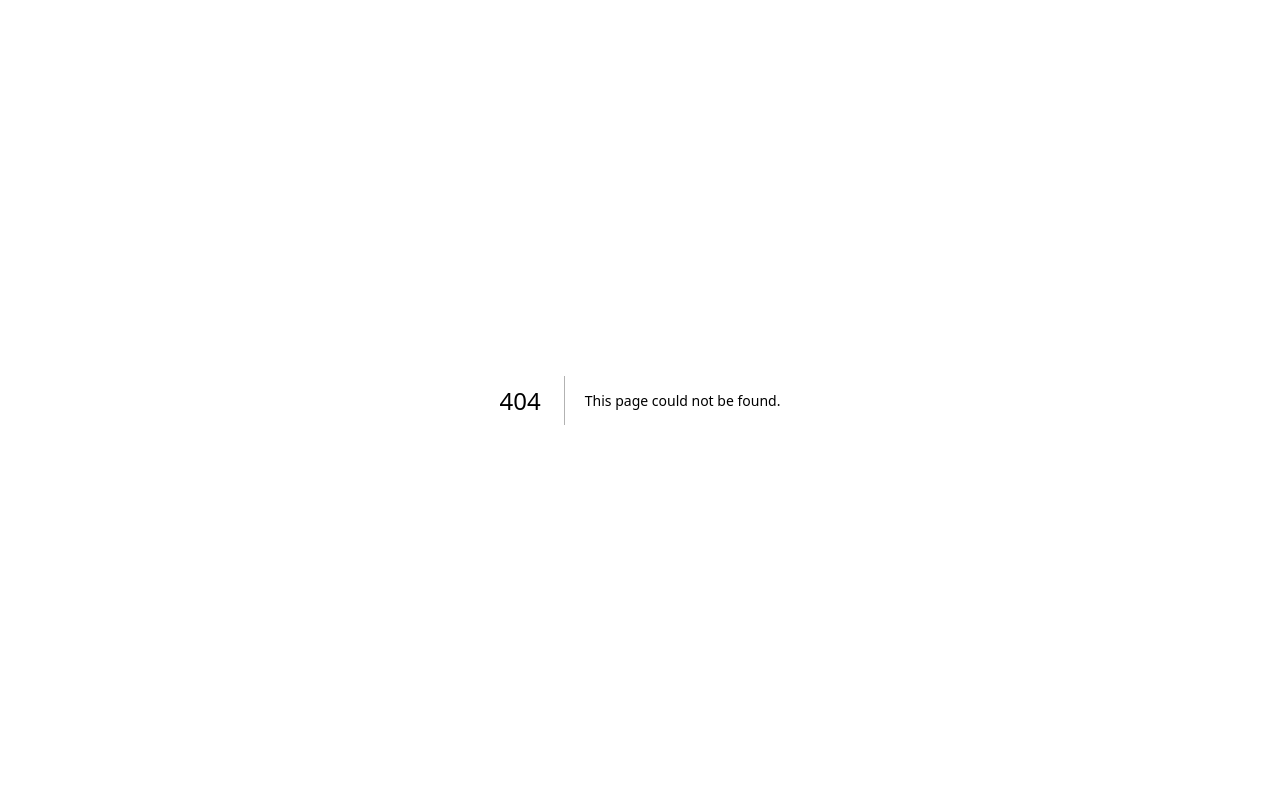
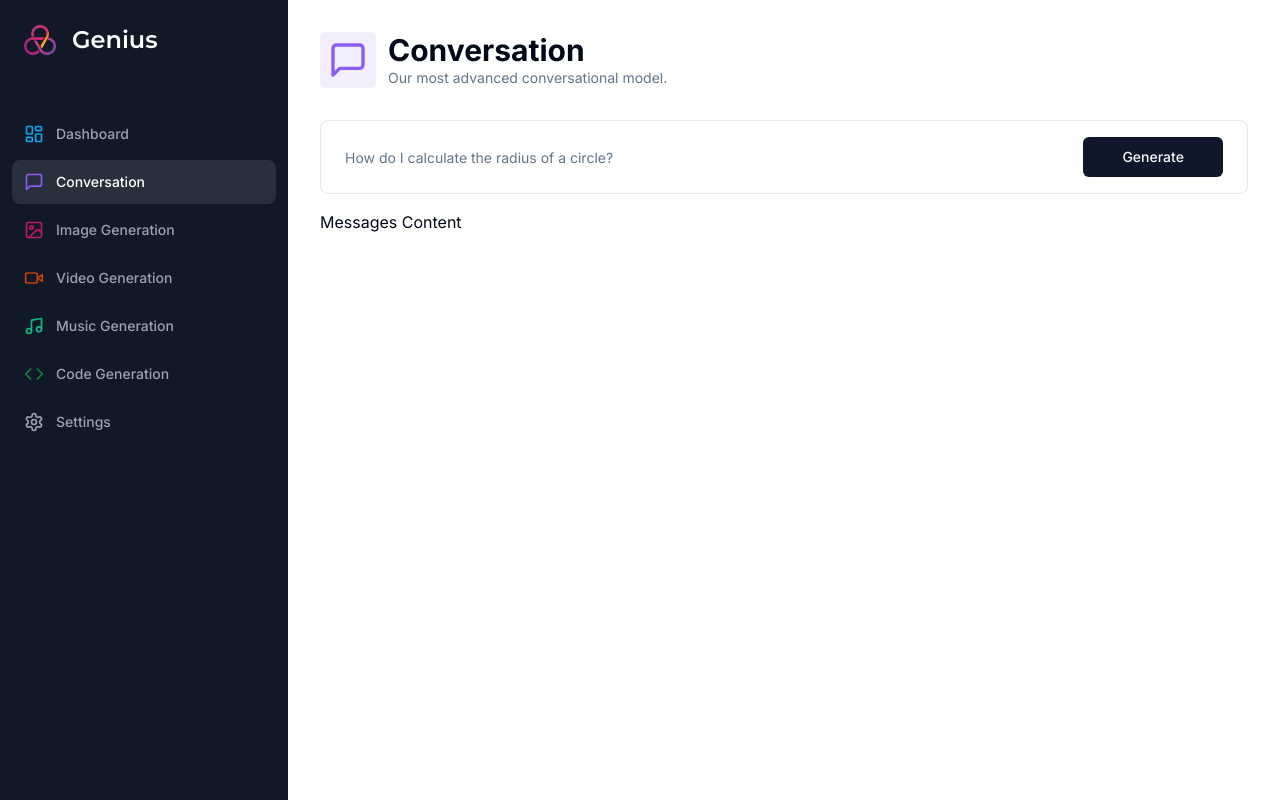
Before and after one commit to Faizan141-coder/ai-saas-platform, a Next.js app: page /conversation in a window 1280 px wide. Before the commit this address had no page. Built offline with nearby package versions, Linux system fonts and the light colour scheme.

Commit message:
conversation AI UI

```diff
--- /dev/null
+++ b/app/(dashboard)/(routes)/code/page.tsx
@@ -0,0 +1,9 @@
+const CodePage = () => {
+    return (
+      <div>
+          Hello Code
+      </div>
+    )
+  }
+
+  export default CodePage
--- /dev/null
+++ b/app/(dashboard)/(routes)/conversation/constants.tsx
@@ -0,0 +1,7 @@
+import * as z from "zod";
+
+export const formSchema = z.object({
+    prompt: z.string().min(1, {
+        message: "Prompt is required",
+    }),
+})
--- /dev/null
+++ b/app/(dashboard)/(routes)/conversation/page.tsx
@@ -0,0 +1,82 @@
+'use client'
+
+import * as z from 'zod'
+import { useForm } from "react-hook-form"
+import { MessageSquare } from "lucide-react"
+import { zodResolver } from '@hookform/resolvers/zod'
+
+import { Heading } from "@/components/heading"
+import { formSchema } from './constants'
+import {
+  Form,
+  FormControl,
+  FormField,
+  FormItem
+} from '@/components/ui/form'
+import { Input } from '@/components/ui/input'
+import { Button } from '@/components/ui/button'
+
+const ConversationPage = () => {
+
+  const form = useForm<z.infer<typeof formSchema>>({
+    resolver: zodResolver(formSchema),
+    defaultValues: {
+      prompt: "",
+    },
+  })
+
+  const isLoading = form.formState.isSubmitting
+
+  const onSubmit = async (values: z.infer<typeof formSchema>) => {
+    console.log(values)
+  }
+
+  return (
+    <div>
+      <Heading
+        title="Conversation"
+        description="Our most advanced conversational model."
+        icon={MessageSquare}
+        iconColor="text-violet-500"
+        bgColor="bg-violet-500/10"
+      />
+      <div className="px-4 lg:px-8">
+        <div>
+          <Form {...form}>
+            <form
+              onSubmit={form.handleSubmit(onSubmit)}
+              className="rounded-lg border w-full p-4 px-3 md:px-6 focus-within:shadow-sm grid grid-cols-12 gap-2"
+            >
+              <FormField
+                name="prompt"
+                render={({ field }) => (
+                  <FormItem className='col-span-12 lg:col-span-10'>
+                    <FormControl className='m-0 p-0'>
+                      <Input
+                        className='border-0 outline-none focus-visible:ring-0 focus-visible:ring-transparent'
+                        disabled={isLoading}
+                        placeholder="How do I calculate the radius of a circle?"
+                        {...field}
+                      />
+                    </FormControl>
+                  </FormItem>
+                )}
+              />
+              <Button
+                className='col-span-12 lg:col-span-2 w-full'
+                disabled={isLoading}
+              >
+                Generate
+              </Button>
+            </form>
+          </Form>
+        </div>
+        <div className='space-y-4 mt-4'>
+          Messages Content
+        </div>
+      </div>
+    </div>
+  )
+}
+
+export default ConversationPage
--- /dev/null
+++ b/app/(dashboard)/(routes)/image/page.tsx
@@ -0,0 +1,9 @@
+const ImagePage = () => {
+    return (
+      <div>
+          Hello Image
+      </div>
+    )
+  }
+
+  export default ImagePage
--- /dev/null
+++ b/app/(dashboard)/(routes)/music/page.tsx
@@ -0,0 +1,9 @@
+const MusicPage = () => {
+    return (
+      <div>
+          Hello Music
+      </div>
+    )
+  }
+
+  export default MusicPage
--- /dev/null
+++ b/app/(dashboard)/(routes)/video/page.tsx
@@ -0,0 +1,9 @@
+const VideoPage = () => {
+    return (
+      <div>
+          Hello Video
+      </div>
+    )
+  }
+
+  export default VideoPage
--- /dev/null
+++ b/components/heading.tsx
@@ -0,0 +1,36 @@
+import { cn } from "@/lib/utils";
+import { LucideIcon } from "lucide-react";
+
+interface HeadingProps {
+    title: string;
+    description: string;
+    icon: LucideIcon;
+    iconColor?: string;
+    bgColor?: string;
+}
+
+export const Heading = ({
+    title,
+    description,
+    icon: Icon,
+    iconColor,
+    bgColor
+}: HeadingProps) => {
+    return (
+        <div className="px-4 lg:px-8 flex items-center gap-x-3 mb-8">
+            <div className={cn("p-2 w-fit rounded-md", bgColor)}>
+                <Icon className={cn("w-10 h-10", iconColor)} />
+            </div>
+            <div>
+                <h2 className="text-3xl font-bold">
+                    {title}
+                </h2>
+                <p className="text-sm text-muted-foreground">
+                    {description}
+                </p>
+            </div>
+        </div>
+    )
+}
+
+export default Heading
--- /dev/null
+++ b/components/ui/form.tsx
@@ -0,0 +1,176 @@
+import * as React from "react"
+import * as LabelPrimitive from "@radix-ui/react-label"
+import { Slot } from "@radix-ui/react-slot"
+import {
+  Controller,
+  ControllerProps,
+  FieldPath,
+  FieldValues,
+  FormProvider,
+  useFormContext,
+} from "react-hook-form"
+
+import { cn } from "@/lib/utils"
+import { Label } from "@/components/ui/label"
+
+const Form = FormProvider
+
+type FormFieldContextValue<
+  TFieldValues extends FieldValues = FieldValues,
+  TName extends FieldPath<TFieldValues> = FieldPath<TFieldValues>
+> = {
+  name: TName
+}
+
+const FormFieldContext = React.createContext<FormFieldContextValue>(
+  {} as FormFieldContextValue
+)
+
+const FormField = <
+  TFieldValues extends FieldValues = FieldValues,
+  TName extends FieldPath<TFieldValues> = FieldPath<TFieldValues>
+>({
+  ...props
+}: ControllerProps<TFieldValues, TName>) => {
+  return (
+    <FormFieldContext.Provider value={{ name: props.name }}>
+      <Controller {...props} />
+    </FormFieldContext.Provider>
+  )
+}
+
+const useFormField = () => {
+  const fieldContext = React.useContext(FormFieldContext)
+  const itemContext = React.useContext(FormItemContext)
+  const { getFieldState, formState } = useFormContext()
+
+  const fieldState = getFieldState(fieldContext.name, formState)
+
+  if (!fieldContext) {
+    throw new Error("useFormField should be used within <FormField>")
+  }
+
+  const { id } = itemContext
+
+  return {
+    id,
+    name: fieldContext.name,
+    formItemId: `${id}-form-item`,
+    formDescriptionId: `${id}-form-item-description`,
+    formMessageId: `${id}-form-item-message`,
+    ...fieldState,
+  }
+}
+
+type FormItemContextValue = {
+  id: string
+}
+
+const FormItemContext = React.createContext<FormItemContextValue>(
+  {} as FormItemContextValue
+)
+
+const FormItem = React.forwardRef<
+  HTMLDivElement,
+  React.HTMLAttributes<HTMLDivElement>
+>(({ className, ...props }, ref) => {
+  const id = React.useId()
+
+  return (
+    <FormItemContext.Provider value={{ id }}>
+      <div ref={ref} className={cn("space-y-2", className)} {...props} />
+    </FormItemContext.Provider>
+  )
+})
+FormItem.displayName = "FormItem"
+
+const FormLabel = React.forwardRef<
+  React.ElementRef<typeof LabelPrimitive.Root>,
+  React.ComponentPropsWithoutRef<typeof LabelPrimitive.Root>
+>(({ className, ...props }, ref) => {
+  const { error, formItemId } = useFormField()
+
+  return (
+    <Label
+      ref={ref}
+      className={cn(error && "text-destructive", className)}
+      htmlFor={formItemId}
+      {...props}
+    />
+  )
+})
+FormLabel.displayName = "FormLabel"
+
+const FormControl = React.forwardRef<
+  React.ElementRef<typeof Slot>,
+  React.ComponentPropsWithoutRef<typeof Slot>
+>(({ ...props }, ref) => {
+  const { error, formItemId, formDescriptionId, formMessageId } = useFormField()
+
+  return (
+    <Slot
+      ref={ref}
+      id={formItemId}
+      aria-describedby={
+        !error
+          ? `${formDescriptionId}`
+          : `${formDescriptionId} ${formMessageId}`
+      }
+      aria-invalid={!!error}
+      {...props}
+    />
+  )
+})
+FormControl.displayName = "FormControl"
+
+const FormDescription = React.forwardRef<
+  HTMLParagraphElement,
+  React.HTMLAttributes<HTMLParagraphElement>
+>(({ className, ...props }, ref) => {
+  const { formDescriptionId } = useFormField()
+
+  return (
+    <p
+      ref={ref}
+      id={formDescriptionId}
+      className={cn("text-sm text-muted-foreground", className)}
+      {...props}
+    />
+  )
+})
+FormDescription.displayName = "FormDescription"
+
+const FormMessage = React.forwardRef<
+  HTMLParagraphElement,
+  React.HTMLAttributes<HTMLParagraphElement>
+>(({ className, children, ...props }, ref) => {
+  const { error, formMessageId } = useFormField()
+  const body = error ? String(error?.message) : children
+
+  if (!body) {
+    return null
+  }
+
+  return (
+    <p
+      ref={ref}
+      id={formMessageId}
+      className={cn("text-sm font-medium text-destructive", className)}
+      {...props}
+    >
+      {body}
+    </p>
+  )
+})
+FormMessage.displayName = "FormMessage"
+
+export {
+  useFormField,
+  Form,
+  FormItem,
+  FormLabel,
+  FormControl,
+  FormDescription,
+  FormMessage,
+  FormField,
+}
--- /dev/null
+++ b/components/ui/input.tsx
@@ -0,0 +1,25 @@
+import * as React from "react"
+
+import { cn } from "@/lib/utils"
+
+export interface InputProps
+  extends React.InputHTMLAttributes<HTMLInputElement> {}
+
+const Input = React.forwardRef<HTMLInputElement, InputProps>(
+  ({ className, type, ...props }, ref) => {
+    return (
+      <input
+        type={type}
+        className={cn(
+          "flex h-10 w-full rounded-md border border-input bg-background px-3 py-2 text-sm ring-offset-background file:border-0 file:bg-transparent file:text-sm file:font-medium placeholder:text-muted-foreground focus-visible:outline-none focus-visible:ring-2 focus-visible:ring-ring focus-visible:ring-offset-2 disabled:cursor-not-allowed disabled:opacity-50",
+          className
+        )}
+        ref={ref}
+        {...props}
+      />
+    )
+  }
+)
+Input.displayName = "Input"
+
+export { Input }
--- /dev/null
+++ b/components/ui/label.tsx
@@ -0,0 +1,26 @@
+"use client"
+
+import * as React from "react"
+import * as LabelPrimitive from "@radix-ui/react-label"
+import { cva, type VariantProps } from "class-variance-authority"
+
+import { cn } from "@/lib/utils"
+
+const labelVariants = cva(
+  "text-sm font-medium leading-none peer-disabled:cursor-not-allowed peer-disabled:opacity-70"
+)
+
+const Label = React.forwardRef<
+  React.ElementRef<typeof LabelPrimitive.Root>,
+  React.ComponentPropsWithoutRef<typeof LabelPrimitive.Root> &
+    VariantProps<typeof labelVariants>
+>(({ className, ...props }, ref) => (
+  <LabelPrimitive.Root
+    ref={ref}
+    className={cn(labelVariants(), className)}
+    {...props}
+  />
+))
+Label.displayName = LabelPrimitive.Root.displayName
+
+export { Label }
--- a/package.json
+++ b/package.json
@@ -10,7 +10,9 @@
   },
   "dependencies": {
     "@clerk/nextjs": "^4.29.1",
+    "@hookform/resolvers": "^3.3.4",
     "@radix-ui/react-dialog": "^1.0.5",
+    "@radix-ui/react-label": "^2.0.2",
     "@radix-ui/react-slot": "^1.0.2",
     "class-variance-authority": "^0.7.0",
     "clsx": "^2.1.0",
@@ -18,8 +20,10 @@
     "next": "14.0.4",
     "react": "^18",
     "react-dom": "^18",
+    "react-hook-form": "^7.49.2",
     "tailwind-merge": "^2.2.0",
-    "tailwindcss-animate": "^1.0.7"
+    "tailwindcss-animate": "^1.0.7",
+    "zod": "^3.22.4"
   },
   "devDependencies": {
     "@types/node": "^20",
```
Also changed, not shown: 1 other file (tests, documents, lock files or other folders).
